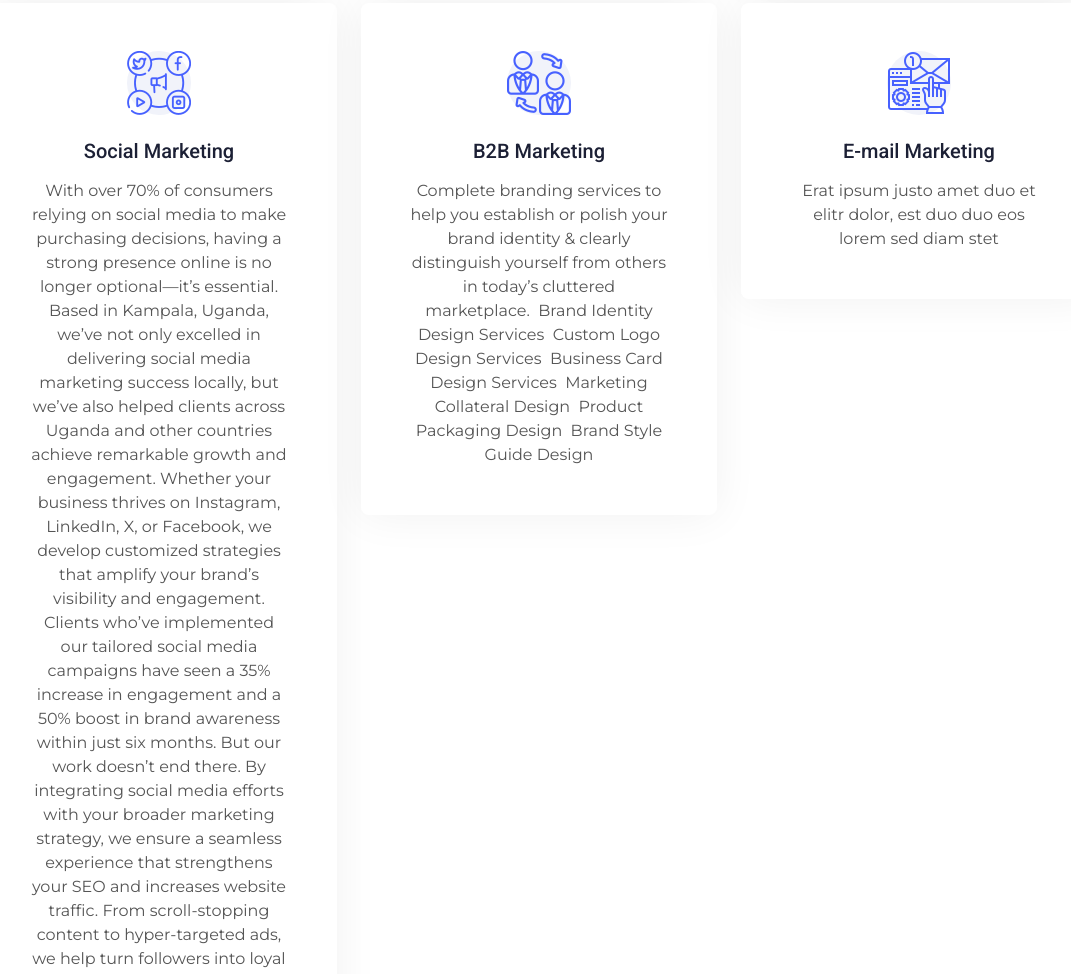
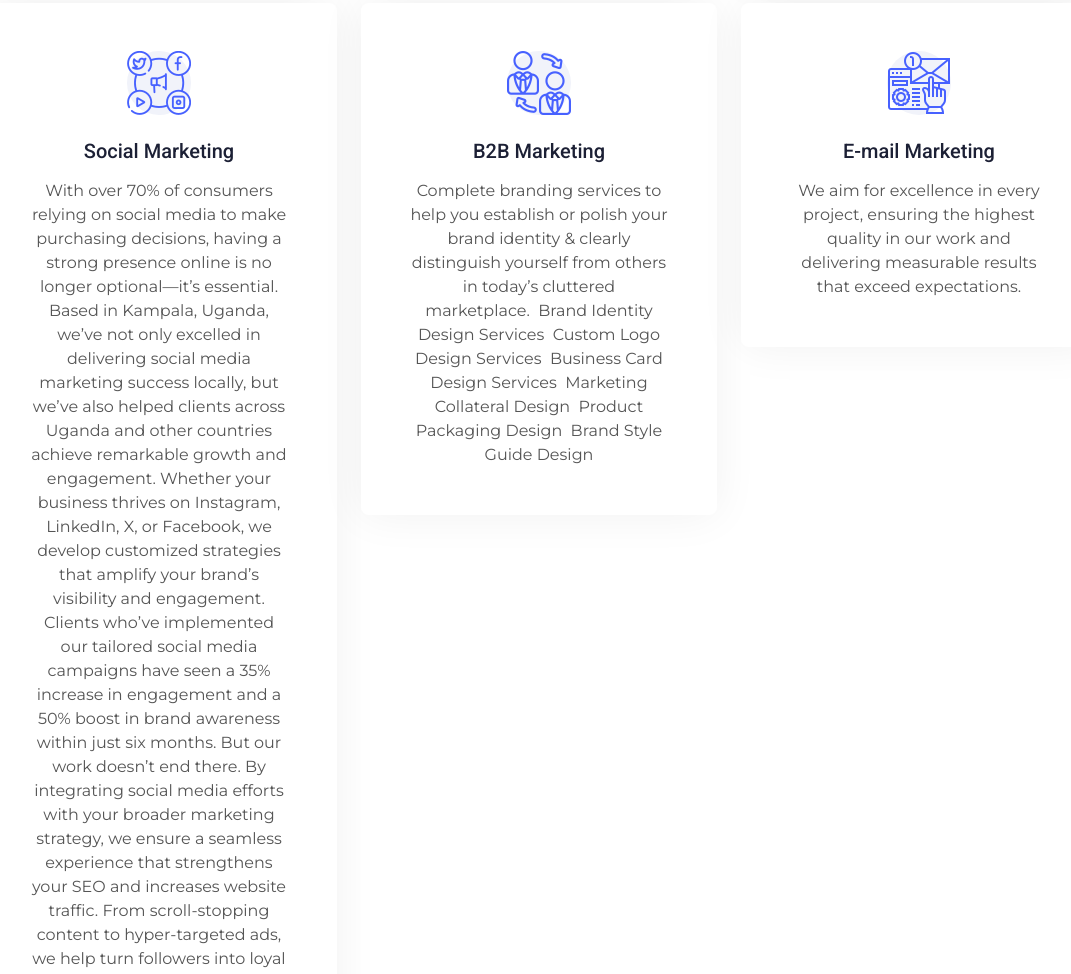
Before and after one commit to kiimdigitalmarketingagency/kiimdigitalmarketingagency.github.io, a plain HTML site: page index.html in a window 1280 px wide. Shown: the part 4587-5561 px from the top of the page, without its empty margins (101-1172 px from the left). Drawn offline with nearby package versions, Linux system fonts and the light colour scheme; animation ran at ten frames a second.

Commit message:
Update index.html

```diff
--- a/index.html
+++ b/index.html
@@ -356,7 +356,7 @@ But our work doesn’t end there. By integrating social media efforts with your
                                 <img class="img-fluid" src="img/icon/icon-10.png" alt="Icon">
                             </div>
                             <h5 class="mb-3">E-mail Marketing</h4>
-                            <p class="mb-0">Erat ipsum justo amet duo et elitr dolor, est duo duo eos lorem sed diam stet</p>
+                            <p class="mb-0">We aim for excellence in every project, ensuring the highest quality in our work and delivering measurable results that exceed expectations.</p>
                         </div>
                         <div class="service-btn rounded-0 rounded-bottom">
                             <a class="text-primary fw-medium" href="">Read More<i class="bi bi-chevron-double-right ms-2"></i></a>
```
